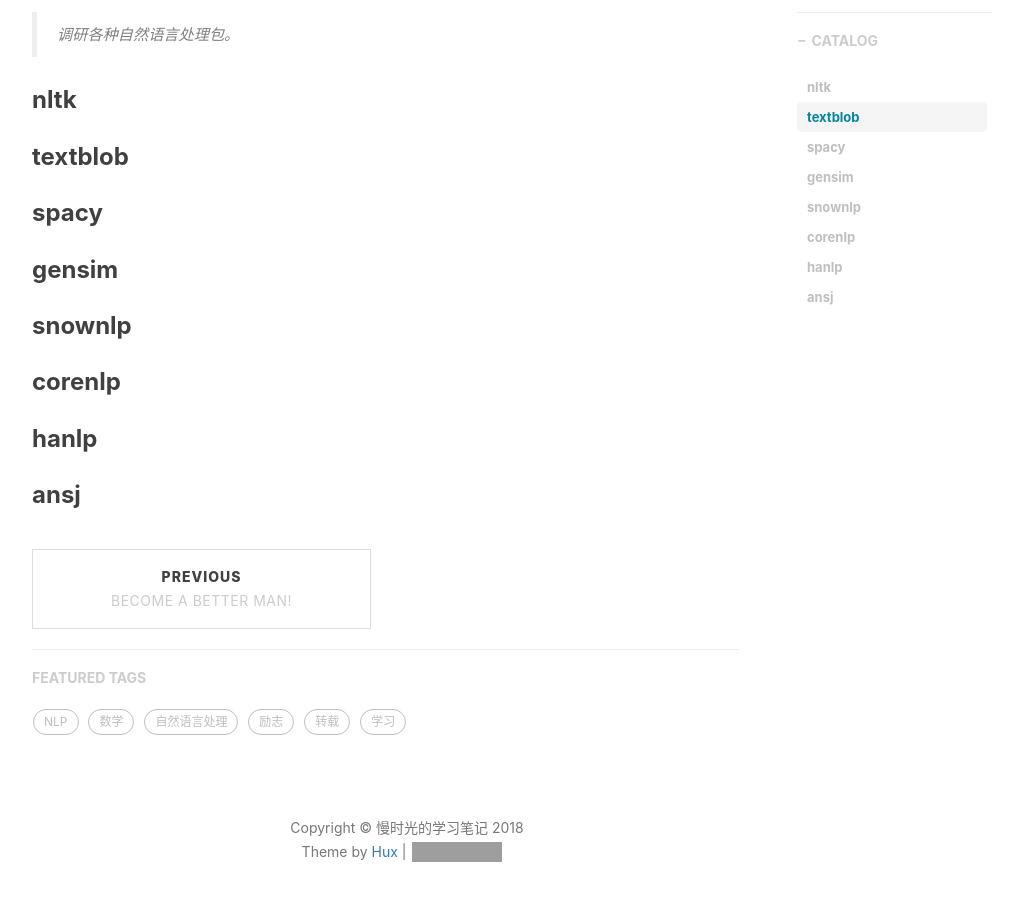
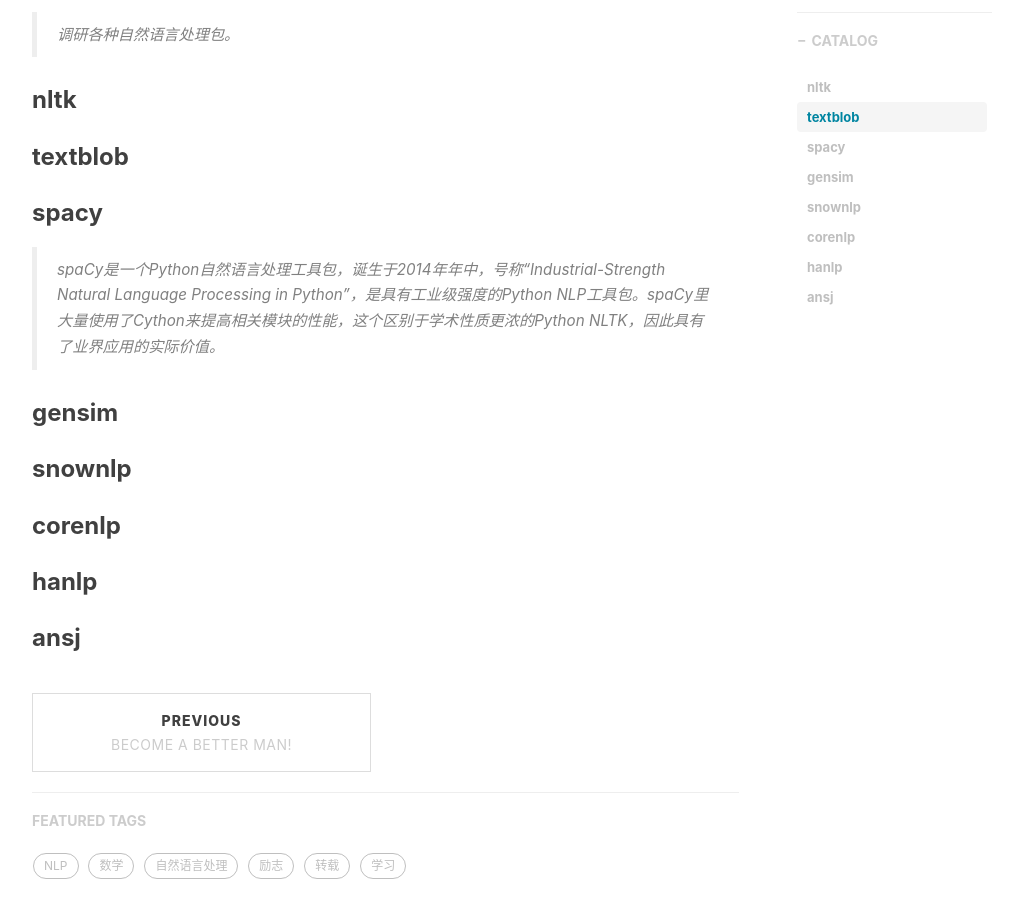
Before and after one commit to msg901216/msg901216.github.io, a Jekyll site: the page built from _posts/2018-09-20-自然语言处理工具包.md, in a window 1280 px wide and 900 px high, scrolled down 551 px. Shown: the whole window, without its empty margins (233-1256 px from the left). Built offline with Jekyll 4.4.1, drawn with Linux system fonts in a browser that asks for light colours; nearby versions of some CDN libraries; comment, search, counter and statistics services are not loaded; grey boxes are pictures that could not be loaded.

Commit message:
Update 2018-09-20-自然语言处理工具包.md

```diff
--- a/_posts/2018-09-20-自然语言处理工具包.md
+++ b/_posts/2018-09-20-自然语言处理工具包.md
@@ -22,6 +22,10 @@ tags:
 
 ### spacy
 
+> spaCy是一个Python自然语言处理工具包，诞生于2014年年中，号称“Industrial-Strength Natural Language Processing in Python”，是具有工业级强度的Python NLP工具包。spaCy里大量使用了Cython来提高相关模块的性能，这个区别于学术性质更浓的Python NLTK，因此具有了业界应用的实际价值。
+
+
+
 ### gensim
 
 ### snownlp
```
